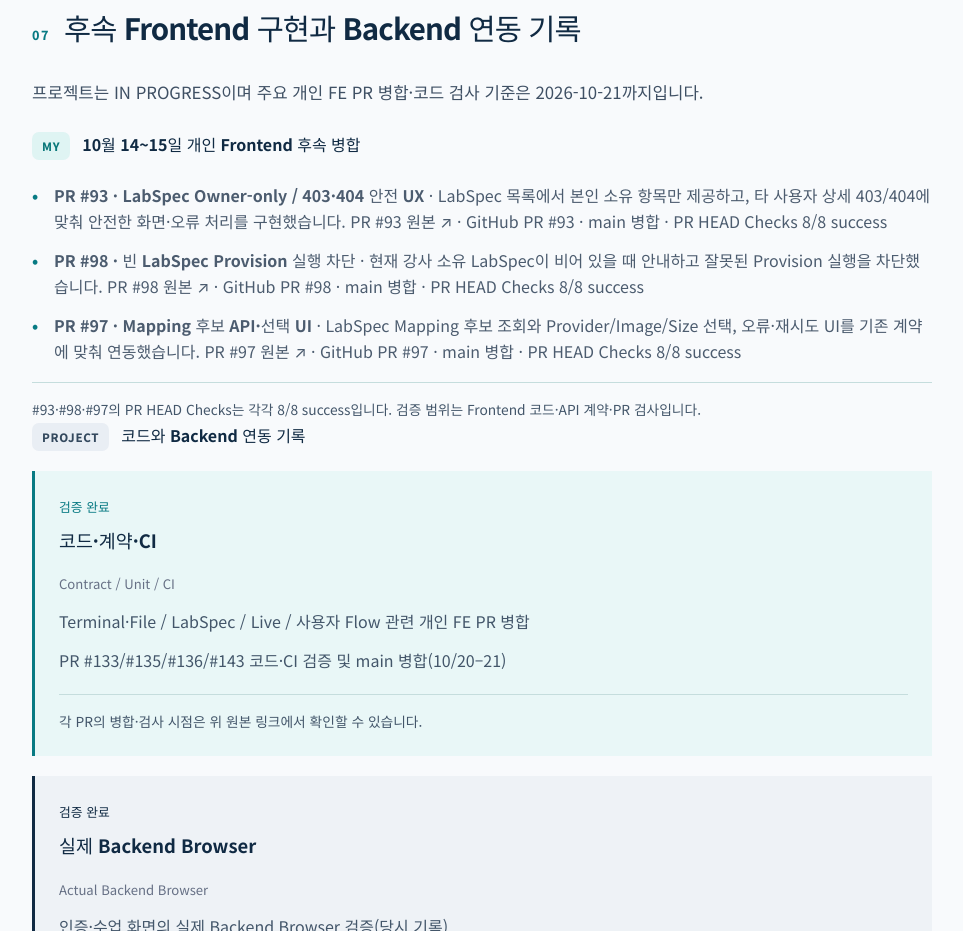
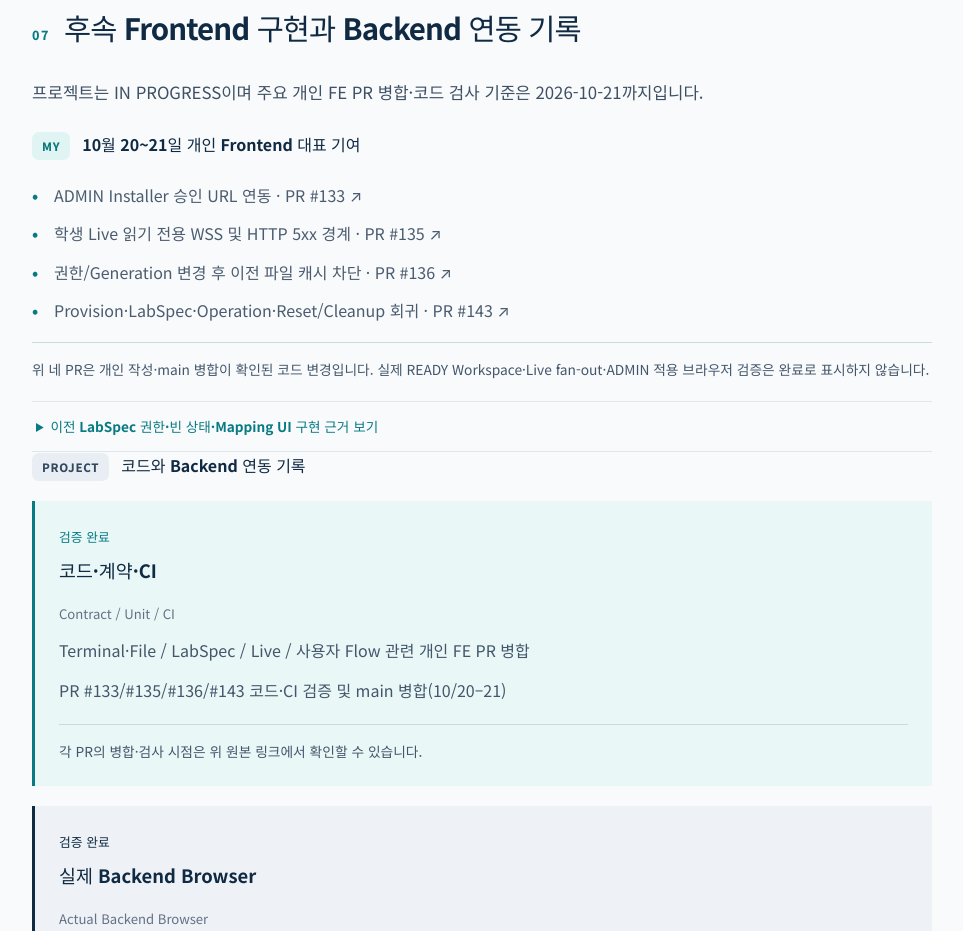
Before and after one commit to wkfkeha784-pixel/cloud-infra-portfolio, a React (Vite) app: page /projects/labbit in a window 1280 px wide. Shown: the part 6040-6971 px from the top of the page, without its empty margins (298-1261 px from the left). Built offline with nearby package versions, Linux system fonts and the light colour scheme.

Commit message:
docs(portfolio): group Labbit recent work and collapse older evidence

```diff
--- a/src/pages/LabbitDetail.tsx
+++ b/src/pages/LabbitDetail.tsx
@@ -95,17 +95,26 @@
 
           <ReadingSection section={validation}>
             <p className="bluebell-intro">{project.boundaryNotes?.[0]}</p>
-            <div className="bluebell-subheading"><Badge>MY</Badge><h3>10월 14~15일 개인 Frontend 후속 병합</h3></div>
-            <ul className="check-list" aria-label="개인 Frontend 후속 PR 세 건">
+            <div className="bluebell-subheading"><Badge>MY</Badge><h3>10월 20~21일 개인 Frontend 대표 기여</h3></div>
+            <ul className="check-list" aria-label="최근 개인 FE 병합 대표 4건">
+              <li>ADMIN Installer 승인 URL 연동 · <a href="https://github.com/ktcloud4-SL/labbit-app/pull/133" target="_blank" rel="noreferrer">PR #133 ↗</a></li>
+              <li>학생 Live 읽기 전용 WSS 및 HTTP 5xx 경계 · <a href="https://github.com/ktcloud4-SL/labbit-app/pull/135" target="_blank" rel="noreferrer">PR #135 ↗</a></li>
+              <li>권한/Generation 변경 후 이전 파일 캐시 차단 · <a href="https://github.com/ktcloud4-SL/labbit-app/pull/136" target="_blank" rel="noreferrer">PR #136 ↗</a></li>
+              <li>Provision·LabSpec·Operation·Reset/Cleanup 회귀 · <a href="https://github.com/ktcloud4-SL/labbit-app/pull/143" target="_blank" rel="noreferrer">PR #143 ↗</a></li>
+            </ul>
+            <p className="bluebell-case-condition">위 네 PR은 개인 작성·main 병합이 확인된 코드 변경입니다. 실제 READY Workspace·Live fan-out·ADMIN 적용 브라우저 검증은 완료로 표시하지 않습니다.</p>
+            <details className="bluebell-case-source">
+              <summary>이전 LabSpec 권한·빈 상태·Mapping UI 구현 근거 보기</summary>
+              <ul className="check-list" aria-label="10월 14~15일 개인 FE PR">
                 {project.evidenceSnapshots?.slice(4).map((item) => (
                   <li key={item.href}>
                     <strong>{item.title}</strong> · {item.summary}{' '}
                     {item.href && <a href={item.href} target="_blank" rel="noreferrer">{item.linkLabel ?? 'PR 원본'} ↗</a>}
-                  <span> · {item.source}</span>
                   </li>
                 ))}
               </ul>
-            <p className="bluebell-case-condition">#93·#98·#97의 PR HEAD Checks는 각각 8/8 success입니다. 검증 범위는 Frontend 코드·API 계약·PR 검사입니다.</p>
+              <p>#93·#98·#97은 각각 PR HEAD Checks 8/8 성공(당시 코드·계약 검사)입니다.</p>
+            </details>
             <div className="bluebell-subheading"><Badge tone="project">PROJECT</Badge><h3>코드와 Backend 연동 기록</h3></div>
             <ol className="labbit-gates">
               <li><span className="labbit-gate-state">검증 완료</span><h3>코드·계약·CI</h3><p className="labbit-gate-label">{project.validation?.[0]}</p><p>{project.projectResults?.[0]}</p><p>{project.projectResults?.[2]}</p><p className="labbit-gate-note">각 PR의 병합·검사 시점은 위 원본 링크에서 확인할 수 있습니다.</p></li>
```
Lines whose indentation alone changed are shown as unchanged.
